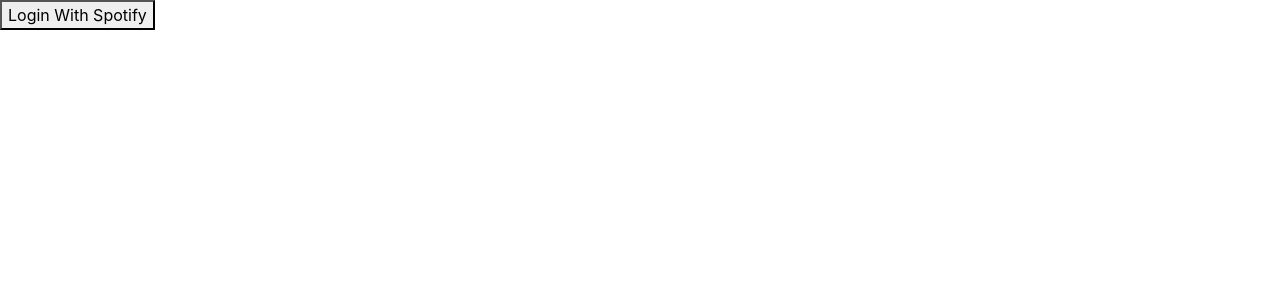
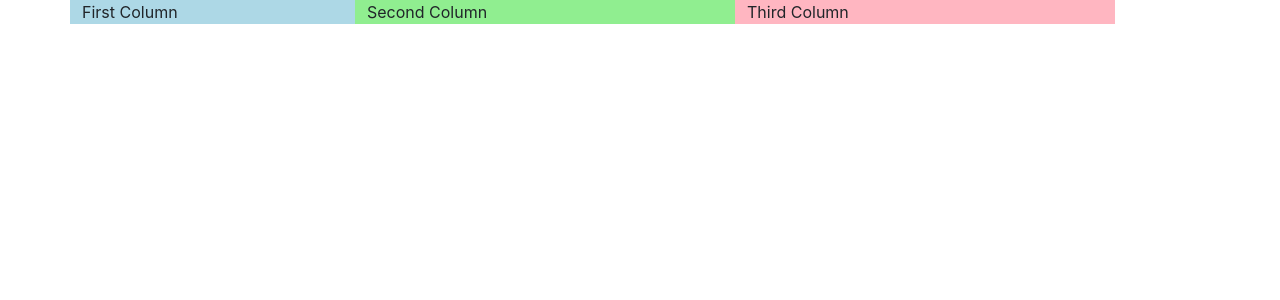
Before and after one commit to coryFinkbeiner/spotter, a React (Create React App) app in the folder client/: page / in a window 1280 px wide. Shown: the top 300 px of the page. Built offline with nearby package versions, Linux system fonts and the light colour scheme; what spotify-web-api-node would draw is missing.

Commit message:
going to rework Dashboard to bootstrap, i made a demo grid system just now

```diff
--- a/client/src/App.js
+++ b/client/src/App.js
@@ -6,32 +6,48 @@
 import AppLogin from './components/AppLogin'
 
 
-import { Button, Container } from 'react-bootstrap';
 
 
-function App() {
-  const newCode = new URLSearchParams(window.location.search).get("code")
-  const { code, dispatch } = useDataContext()
 
-  useEffect(() => {
-    if (newCode) dispatch({type: 'SET_CODE' , payload: newCode })
-  }, [])
+// function App() {
+//   const newCode = new URLSearchParams(window.location.search).get("code")
+//   const { code, dispatch } = useDataContext()
 
-  return code ? <Dashboard /> : <Login />
-}
+//   useEffect(() => {
+//     if (newCode) dispatch({type: 'SET_CODE' , payload: newCode })
+//   }, [])
+
+//   return code ? <Dashboard /> : <Login />
+// }
 
 
 
 
-// function App() {
 
-//   return (
-//     <Container>
-//       <Button variant="primary">Click Me</Button>
-//     </Container>
-//   );
+import { Container, Row, Col } from 'react-bootstrap';
 
-// }
+function App() {
+
+  return (
+    <Container>
+      <Row>
+        <Col xs={3} style={{ backgroundColor: 'lightblue' }}>
+          {/* First Column (24%) */}
+          First Column
+        </Col>
+        <Col xs={4} style={{ backgroundColor: 'lightgreen' }}>
+          {/* Second Column (38%) */}
+          Second Column
+        </Col>
+        <Col xs={4} style={{ backgroundColor: 'lightpink' }}>
+          {/* Third Column (38%) */}
+          Third Column
+        </Col>
+      </Row>
+    </Container>
+  );
+
+}
 
 
 
```
